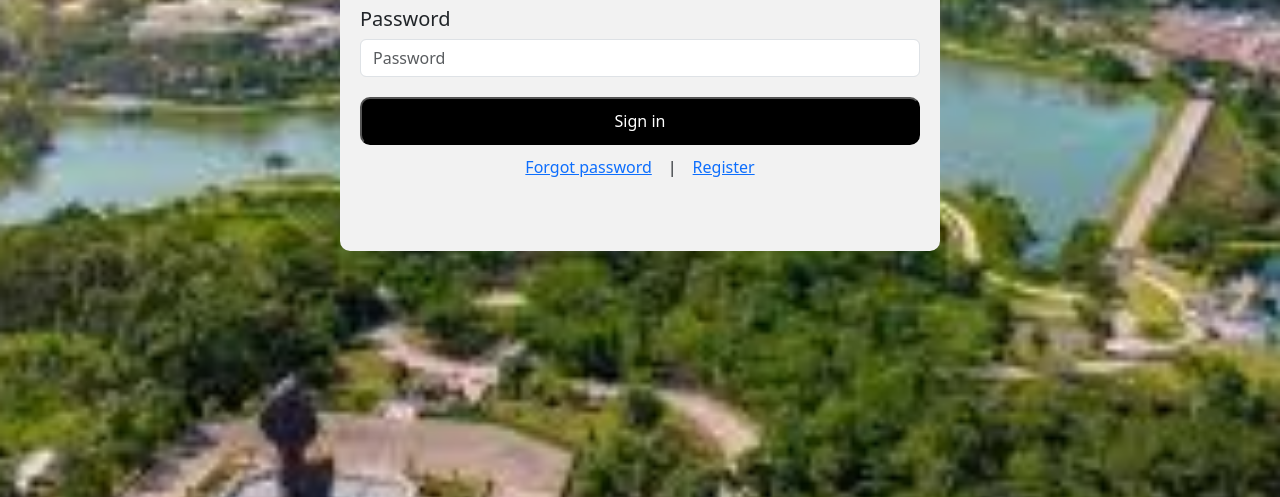
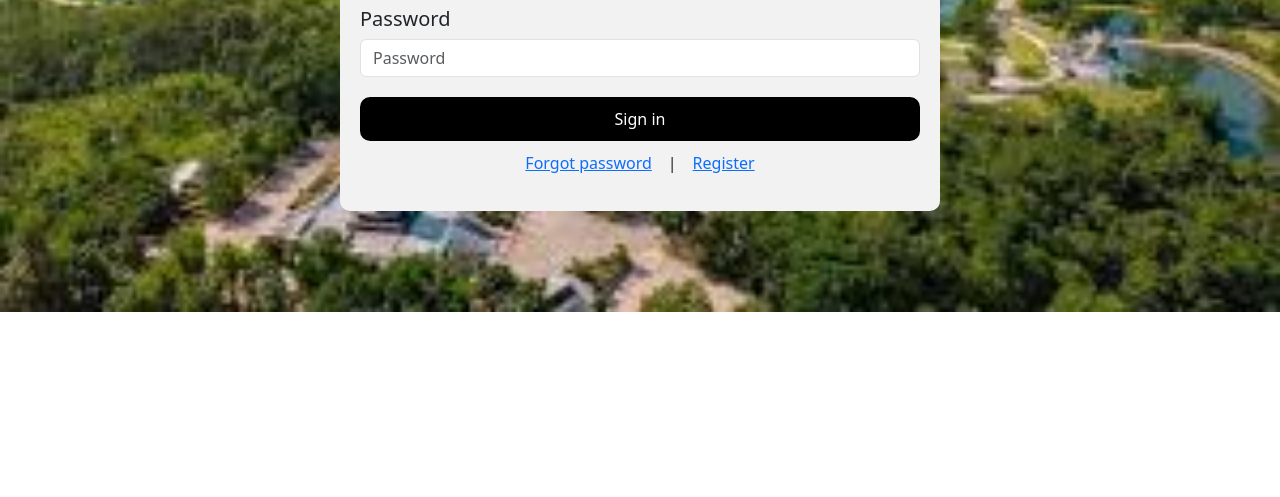
Before and after one commit to A-YamYumi/Exam-Prep-Website, a website: page src/public/pages/login.html in a window 1280 px wide. Shown: the part 303-800 px from the top of the page. Drawn offline with nearby package versions, Linux system fonts and the light colour scheme; no server answers.

Commit message:
fix login.html

```diff
--- a/src/public/pages/login.html
+++ b/src/public/pages/login.html
@@ -18,7 +18,7 @@
             background-size: cover;
             background-position: center;
             background-repeat: no-repeat;
-            height:100vh;
+            height:100%;
         }
         img{
             position: absolute;
@@ -60,6 +60,8 @@
             background: #000;
             color: white;
             border-radius: 10px;
+            text-decoration: none;
+            text-align: center;
         }
 
     </style>
@@ -81,7 +83,7 @@
             </div>
 
             <div class="d-flex justify-content-center input_field ">
-                <input type="submit" onsubmit="window.location.href" class="deco_button" value="Sign in">
+                <a href="" class="deco_button">Sign in</a>
             </div>
 
             <div class="input_field d-flex justify-content-center gap-3">
```
Also changed, not shown: src/public/pages/components/navbar.html (+1 -1 lines).
